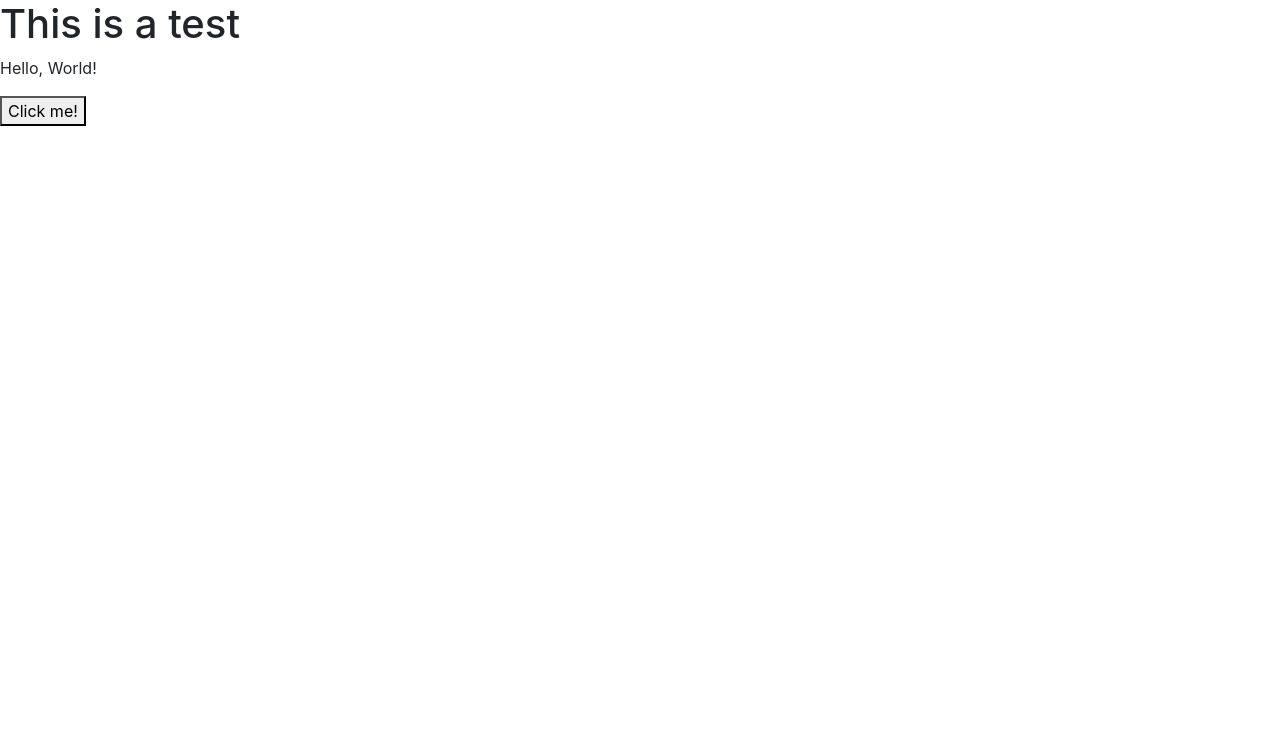
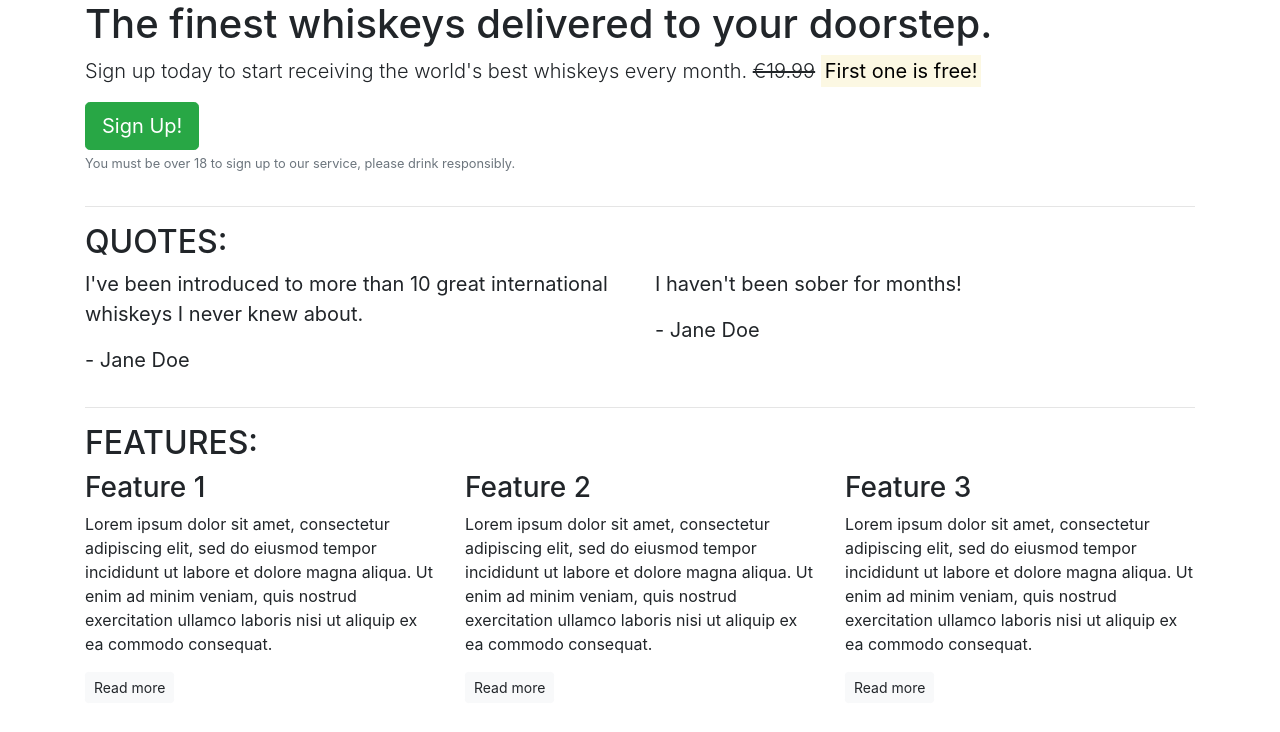
Before and after one commit to richbruton/bootstrap, a plain HTML site: page index.html in a window 1280 px wide. Drawn offline with nearby package versions, Linux system fonts and the light colour scheme.

Commit message:
core css and the grid

```diff
--- a/index.html
+++ b/index.html
@@ -5,7 +5,7 @@
     <meta charset="UTF-8">
     <meta http-equiv="X-UA-Compatible" content="IE=edge">
     <meta name="viewport" content="width=device-width, initial-scale=1.0">
-    <title>Document</title>
+    <title>Whiskey Drop | Taste a new whiskey every month</title>
     <link rel="stylesheet" href="https://cdn.jsdelivr.net/npm/bootstrap@4.1.3/dist/css/bootstrap.min.css"
         integrity="sha384-MCw98/SFnGE8fJT3GXwEOngsV7Zt27NXFoaoApmYm81iuXoPkFOJwJ8ERdknLPMO" crossorigin="anonymous">
     <script src="https://cdn.jsdelivr.net/npm/bootstrap@4.1.3/dist/js/bootstrap.min.js"
@@ -14,9 +14,102 @@
 </head>
 
 <body>
-    <h1>This is a test</h1>
-    <p>Hello, World!</p>
-    <button>Click me!</button>
+    <article class="container">
+        <!-- Callout -->
+        <div class="row">
+            <div class="col-12">
+                <section class="callout">
+                    <h1>The finest whiskeys delivered to your doorstep.</h1>
+                    <p class="lead">Sign up today to start receiving the world's best whiskeys every month.
+                        <s>€19.99</s> <strong><mark>First one is
+                                free!</mark></strong></p>
+                    <button class="btn btn-success btn-lg">Sign Up!</button>
+                    <p class="text-muted"><small>You must be over 18 to sign up to our service, please drink
+                            responsibly.</small></p>
+                </section>
+            </div>
+        </div>
+        <!-- /.callout -->
+        <hr>
+
+        <!-- Quotes -->
+        <section class="quotes">
+            <div class="row">
+                <div class="col-12">
+                    <h2 class="text-uppercase">Quotes:</h2>
+                </div>
+            </div>
+            <div class="row">
+                <div class="col-12 col-md-6">
+                    <blockquote class="blockquote">
+                        <p>I've been introduced to more than 10 great international whiskeys I never knew about.</p>
+                        <p>- Jane Doe</p>
+                    </blockquote>
+                </div>
+                <div class="col-12 col-md-6">
+                    <blockquote class="blockquote">
+                        <p>I haven't been sober for months!</p>
+                        <p>- Jane Doe</p>
+                    </blockquote>
+                </div>
+            </div>
+        </section>
+        <!-- /.quotes -->
+        <hr>
+
+        <!-- Features -->
+        <section class="features">
+            <div class="row">
+                <div class="col-12">
+                    <h2 class="text-uppercase">Features:</h2>
+                </div>
+            </div>
+            <div class="row">
+                <div class="col-12 col-md-6 col-lg-4">
+                    <div class="feature">
+                        <h3>Feature 1</h3>
+                        <p>Lorem ipsum dolor sit amet, consectetur adipiscing elit, sed do eiusmod tempor incididunt ut
+                            labore
+                            et dolore magna aliqua. Ut enim ad minim veniam, quis nostrud exercitation ullamco laboris
+                            nisi
+                            ut
+                            aliquip ex ea commodo consequat.</p>
+                        <p><a class="btn btn-sm btn-light" href="">Read more</a></p>
+                    </div>
+                </div>
+                <div class="col-12 col-md-6 col-lg-4">
+                    <div class="feature">
+                        <h3>Feature 2</h3>
+                        <p>Lorem ipsum dolor sit amet, consectetur adipiscing elit, sed do eiusmod tempor incididunt
+                            ut
+                            labore
+                            et dolore magna aliqua. Ut enim ad minim veniam, quis nostrud exercitation ullamco
+                            laboris
+                            nisi
+                            ut
+                            aliquip ex ea commodo consequat.</p>
+                        <p><a class="btn btn-sm btn-light" href="">Read more</a></p>
+                    </div>
+                </div>
+                <div class="col-12 d-md-none d-lg-block col-lg-4">
+                    <div class="feature">
+                        <h3>Feature 3</h3>
+                        <p>Lorem ipsum dolor sit amet, consectetur adipiscing elit, sed do eiusmod tempor
+                            incididunt
+                            ut
+                            labore
+                            et dolore magna aliqua. Ut enim ad minim veniam, quis nostrud exercitation ullamco
+                            laboris
+                            nisi
+                            ut
+                            aliquip ex ea commodo consequat.</p>
+                        <p><a class="btn btn-sm btn-light" href="">Read more</a></p>
+                    </div>
+                </div>
+            </div>
+        </section>
+        <!-- /.features -->
+    </article>
 </body>
 
 </html>
```
